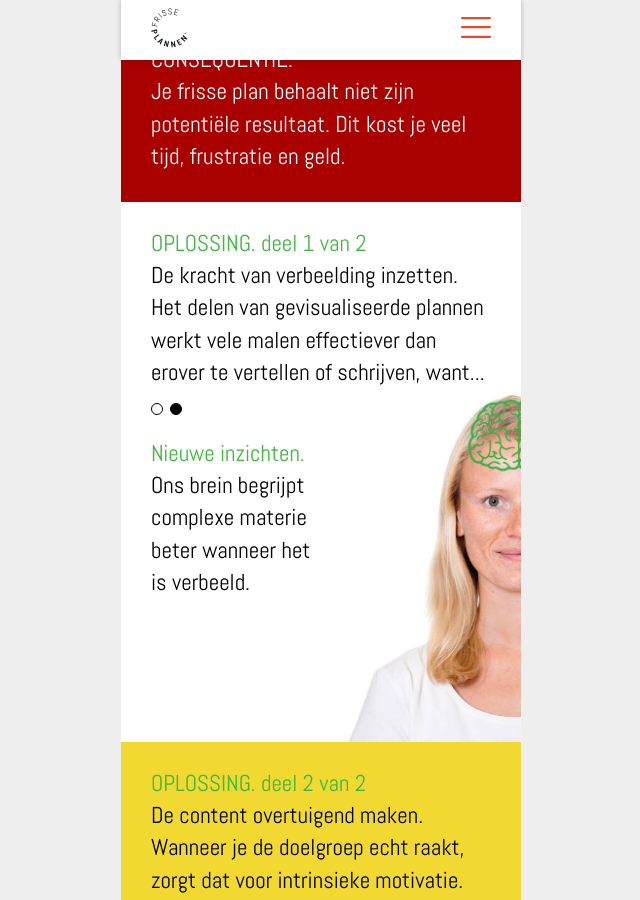
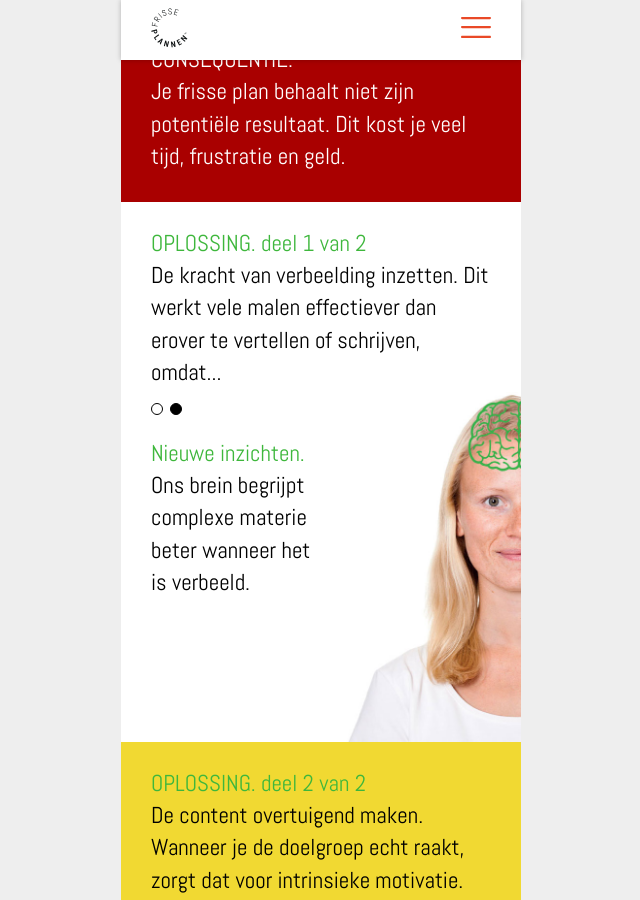
Before and after one commit to jhvanderschee/carli_d, a Jekyll site: the page built from index.md, in a window 1280 px wide and 900 px high, scrolled down 1023 px. Shown: the whole window, without its empty margins (319-959 px from the left). Built offline with Jekyll 4.4.1, drawn with Linux system fonts in a browser that asks for light colours.

Commit message:
Update home.html

```diff
--- a/_layouts/home.html
+++ b/_layouts/home.html
@@ -49,10 +49,8 @@
     <div class="navigation">
         <div>
             <strong>OPLOSSING. deel 1 van 2</strong><br />
-            De kracht van verbeelding inzetten.
-            Het delen van gevisualiseerde plannen
-            werkt vele malen effectiever dan erover
-            te vertellen of schrijven, want...
+            De kracht van verbeelding inzetten. Dit werkt vele malen effectiever dan erover
+            te vertellen of schrijven, omdat...
         </div>
         <div>{% for item in site.solutions %}<div class="dot {% if forloop.first %}active{% endif %}" onclick="setCarousel(this, {{ forloop.index0 }})"></div>{% endfor %}</div>
     </div>
```
